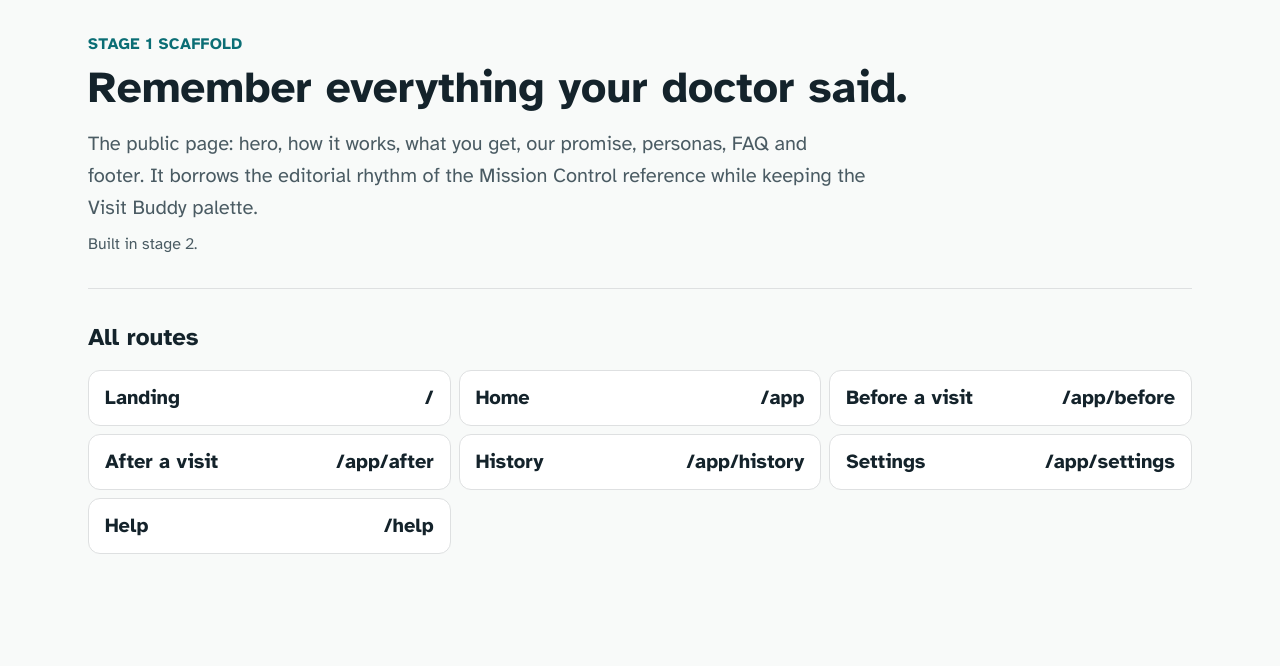
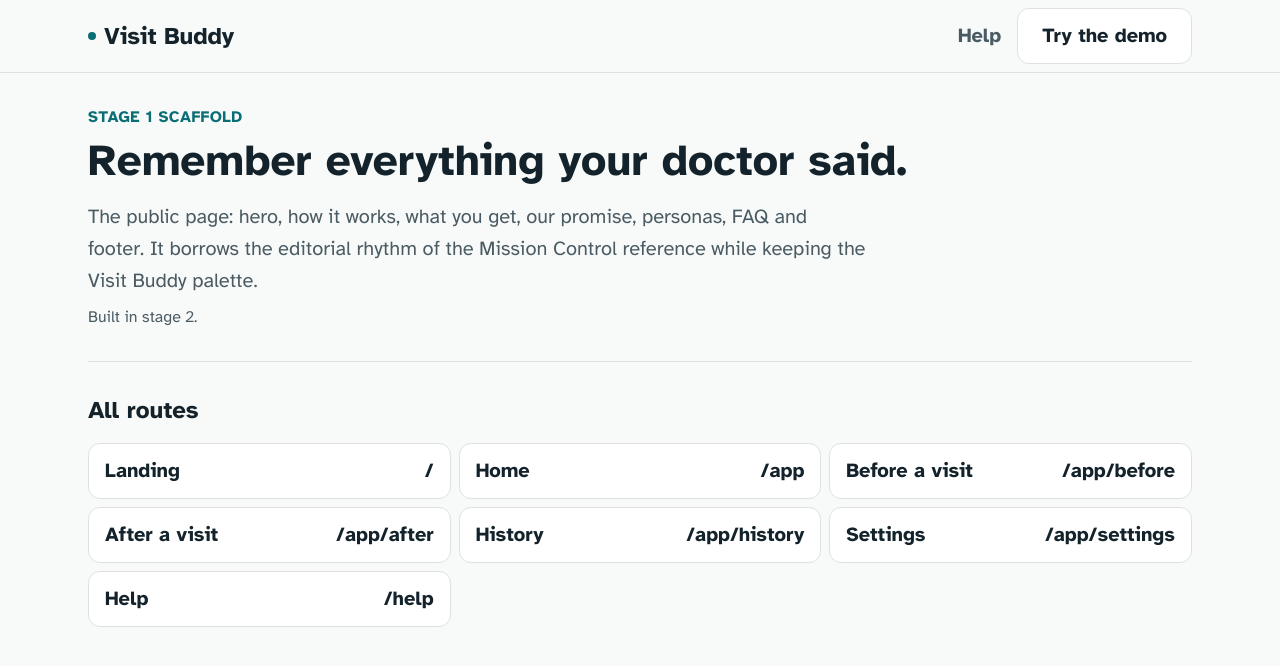
Before and after one commit to davebest07/visit-buddy, a React (Vite) app in the folder client/: page / in a window 1280 px wide. Shown: the top 666 px of the page. Built offline with nearby package versions, Linux system fonts and the light colour scheme.

Commit message:
Add shared components, page layout and bottom tab navigation

```diff
--- a/client/src/App.jsx
+++ b/client/src/App.jsx
@@ -1,4 +1,5 @@
 import { Navigate, Route, Routes } from 'react-router-dom'
+import Layout from './components/Layout.jsx'
 import Landing from './pages/Landing.jsx'
 import Home from './pages/Home.jsx'
 import Before from './pages/Before.jsx'
@@ -11,15 +12,21 @@ import Help from './pages/Help.jsx'
 export default function App() {
   return (
     <Routes>
+      {/* Public pages: top bar only. */}
+      <Route element={<Layout />}>
         <Route path="/" element={<Landing />} />
         <Route path="/help" element={<Help />} />
+      </Route>
 
+      {/* App pages: top bar plus the bottom tab bar. */}
+      <Route element={<Layout withTabs />}>
         <Route path="/app" element={<Home />} />
         <Route path="/app/before" element={<Before />} />
         <Route path="/app/after" element={<After />} />
         <Route path="/app/visits/:id" element={<VisitDetail />} />
         <Route path="/app/history" element={<History />} />
         <Route path="/app/settings" element={<Settings />} />
+      </Route>
 
       {/* Unknown URL: send people back to the start. */}
       <Route path="*" element={<Navigate to="/" replace />} />
--- /dev/null
+++ b/client/src/components/BottomNav.jsx
@@ -0,0 +1,94 @@
+import { NavLink } from 'react-router-dom'
+
+// Simple line icons, drawn inline so we do not add an icon library.
+const iconProps = {
+  width: 24,
+  height: 24,
+  viewBox: '0 0 24 24',
+  fill: 'none',
+  stroke: 'currentColor',
+  strokeWidth: 2,
+  strokeLinecap: 'round',
+  strokeLinejoin: 'round',
+  'aria-hidden': true,
+}
+
+const ICONS = {
+  home: (
+    <svg {...iconProps}>
+      <path d="M3 10.5 12 3l9 7.5" />
+      <path d="M5 9.5V21h14V9.5" />
+    </svg>
+  ),
+  before: (
+    <svg {...iconProps}>
+      <path d="M8 6h12M8 12h12M8 18h12" />
+      <circle cx="4" cy="6" r="1" />
+      <circle cx="4" cy="12" r="1" />
+      <circle cx="4" cy="18" r="1" />
+    </svg>
+  ),
+  after: (
+    <svg {...iconProps}>
+      <rect x="9" y="3" width="6" height="11" rx="3" />
+      <path d="M5 11a7 7 0 0 0 14 0M12 18v3" />
+    </svg>
+  ),
+  history: (
+    <svg {...iconProps}>
+      <circle cx="12" cy="12" r="9" />
+      <path d="M12 7v5l3 2" />
+    </svg>
+  ),
+  settings: (
+    <svg {...iconProps}>
+      <path d="M4 7h9M17 7h3M4 17h3M11 17h9" />
+      <circle cx="15" cy="7" r="2" />
+      <circle cx="9" cy="17" r="2" />
+    </svg>
+  ),
+}
+
+const ITEMS = [
+  { to: '/app', label: 'Home', icon: 'home', end: true },
+  { to: '/app/before', label: 'Before', icon: 'before' },
+  { to: '/app/after', label: 'After', icon: 'after' },
+  { to: '/app/history', label: 'History', icon: 'history' },
+  { to: '/app/settings', label: 'Settings', icon: 'settings' },
+]
+
+// Bottom tab bar for the app pages. The active tab is marked three ways:
+// colour, bold weight and an underline, so colour is never the only signal.
+export default function BottomNav() {
+  return (
+    <nav
+      aria-label="Main"
+      className="fixed inset-x-0 bottom-0 z-40 border-t border-line bg-surface"
+    >
+      <ul className="vb-container flex">
+        {ITEMS.map((item) => (
+          <li key={item.to} className="flex-1">
+            <NavLink
+              to={item.to}
+              end={item.end}
+              className={({ isActive }) =>
+                `flex min-h-tap flex-col items-center justify-center gap-1 px-1 py-2 text-small transition-colors duration-fast ${
+                  isActive ? 'font-bold text-accent' : 'text-muted hover:text-ink'
+                }`
+              }
+            >
+              {({ isActive }) => (
+                <>
+                  {ICONS[item.icon]}
+                  <span className={isActive ? 'underline underline-offset-4' : undefined}>
+                    {item.label}
+                  </span>
+                </>
+              )}
+            </NavLink>
+          </li>
+        ))}
+      </ul>
+    </nav>
+  )
+}
--- /dev/null
+++ b/client/src/components/Button.jsx
@@ -0,0 +1,30 @@
+// One button for the whole app. `as` lets it render as a React Router <Link>
+// or a plain <a> without losing the styles.
+const VARIANTS = {
+  primary: 'bg-accent text-white hover:bg-accent-strong',
+  secondary: 'border border-line bg-surface text-ink hover:border-accent hover:text-accent',
+  quiet: 'text-accent underline underline-offset-4 hover:text-accent-strong',
+  inverse: 'bg-ink text-surface hover:bg-accent',
+  danger: 'bg-error text-white hover:opacity-90',
+}
+
+export default function Button({
+  as: Tag = 'button',
+  variant = 'primary',
+  className = '',
+  type = 'button',
+  children,
+  ...props
+}) {
+  const isButton = Tag === 'button'
+
+  return (
+    <Tag
+      className={`inline-flex min-h-tap items-center justify-center gap-2 rounded px-6 py-2 text-body font-bold transition-colors duration-fast ${VARIANTS[variant]} ${className}`}
+      {...(isButton ? { type } : {})}
+      {...props}
+    >
+      {children}
+    </Tag>
+  )
+}
--- /dev/null
+++ b/client/src/components/Card.jsx
@@ -0,0 +1,9 @@
+// A plain surface panel. No shadows by default: the brief keeps the UI flat
+// and quiet, and borders do the work.
+export default function Card({ as: Tag = 'div', className = '', children, ...props }) {
+  return (
+    <Tag className={`rounded border border-line bg-surface p-6 ${className}`} {...props}>
+      {children}
+    </Tag>
+  )
+}
--- /dev/null
+++ b/client/src/components/Layout.jsx
@@ -0,0 +1,23 @@
+import { Outlet } from 'react-router-dom'
+import TopNav from './TopNav.jsx'
+import BottomNav from './BottomNav.jsx'
+
+// Shared page frame. `withTabs` adds the bottom tab bar used by app pages.
+// Padding at the bottom keeps content clear of the fixed tab bar.
+export default function Layout({ withTabs = false }) {
+  return (
+    <>
+      <a href="#main" className="vb-skip-link">
+        Skip to content
+      </a>
+
+      <TopNav />
+
+      <main id="main" className={withTabs ? 'pb-24' : undefined}>
+        <Outlet />
+      </main>
+
+      {withTabs ? <BottomNav /> : null}
+    </>
+  )
+}
--- /dev/null
+++ b/client/src/components/TextSizeControl.jsx
@@ -0,0 +1,40 @@
+import { TEXT_SCALES, useSettings } from '../context/SettingsContext.jsx'
+
+const LABELS = {
+  normal: 'Normal',
+  large: 'Large',
+  'extra-large': 'Extra large',
+}
+
+// Three radio buttons styled as a segmented control. Native radios are used so
+// the arrow keys, screen readers and form semantics all work without extra JS.
+export default function TextSizeControl() {
+  const { textScale, setTextScale } = useSettings()
+
+  return (
+    <fieldset>
+      <legend className="text-small font-bold text-ink">Text size</legend>
+      <p className="mt-2 text-small text-muted">
+        Changes the text everywhere. Your choice is remembered on this device.
+      </p>
+
+      <div className="mt-2 grid grid-cols-3 gap-2">
+        {TEXT_SCALES.map((value) => (
+          <label key={value} className="block cursor-pointer">
+            <input
+              type="radio"
+              name="text-scale"
+              value={value}
+              checked={textScale === value}
+              onChange={() => setTextScale(value)}
+              className="peer sr-only"
+            />
+            <span className="flex min-h-tap items-center justify-center rounded border border-line bg-surface px-2 text-small font-bold text-ink transition-colors duration-fast peer-checked:border-accent peer-checked:bg-accent peer-checked:text-white peer-focus-visible:outline peer-focus-visible:outline-2 peer-focus-visible:outline-offset-2 peer-focus-visible:outline-accent">
+              {LABELS[value]}
+            </span>
+          </label>
+        ))}
+      </div>
+    </fieldset>
+  )
+}
--- /dev/null
+++ b/client/src/components/Toast.jsx
@@ -0,0 +1,15 @@
+// A short message at the bottom of the screen, announced politely to screen
+// readers. The caller decides when it appears and when it disappears.
+export default function Toast({ message, className = '' }) {
+  if (!message) return null
+
+  return (
+    <div
+      role="status"
+      aria-live="polite"
+      className={`fixed inset-x-4 bottom-24 z-50 mx-auto max-w-md rounded bg-ink px-6 py-4 text-body text-surface shadow-calm ${className}`}
+    >
+      {message}
+    </div>
+  )
+}
--- /dev/null
+++ b/client/src/components/TopNav.jsx
@@ -0,0 +1,32 @@
+import { Link, NavLink } from 'react-router-dom'
+import Button from './Button.jsx'
+
+// Top bar on every page: the wordmark on the left, Help on the right.
+export default function TopNav() {
+  return (
+    <header className="sticky top-0 z-40 border-b border-line bg-background">
+      <div className="vb-container flex min-h-tap items-center justify-between gap-4 py-2">
+        <Link
+          to="/"
+          className="flex items-center gap-2 rounded text-subhead font-bold text-ink"
+        >
+          <span aria-hidden="true" className="h-2 w-2 rounded-full bg-accent" />
+          Visit Buddy
+        </Link>
+
+        <nav aria-label="Site" className="flex items-center gap-2">
+          <NavLink
+            to="/help"
+            className="flex min-h-tap items-center rounded px-2 text-body font-bold text-muted hover:text-accent"
+          >
+            Help
+          </NavLink>
+
+          <Button as={Link} to="/app" variant="secondary" className="hidden sm:inline-flex">
+            Try the demo
+          </Button>
+        </nav>
+      </div>
+    </header>
+  )
+}
```
Lines whose indentation alone changed are shown as unchanged.
